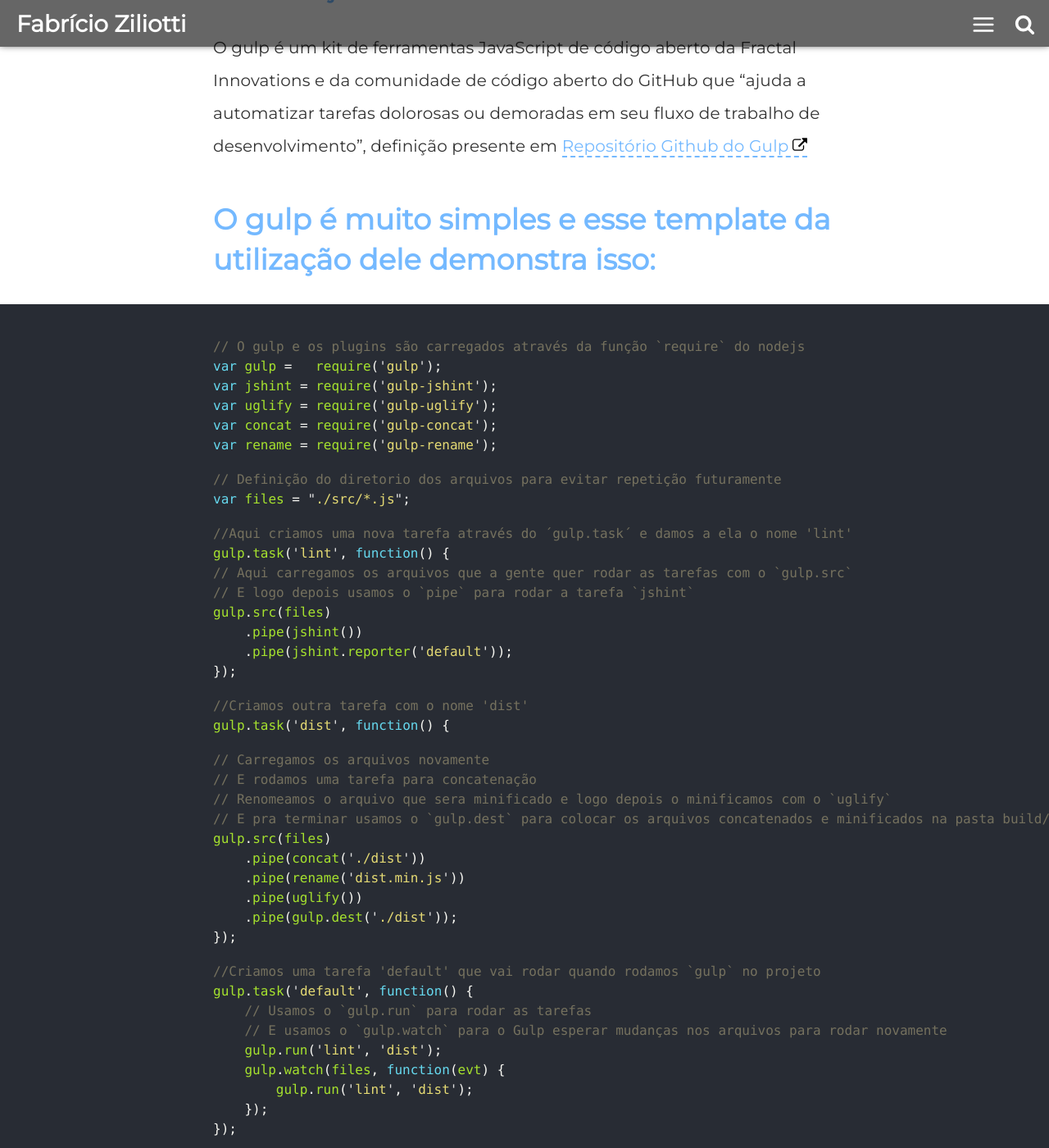
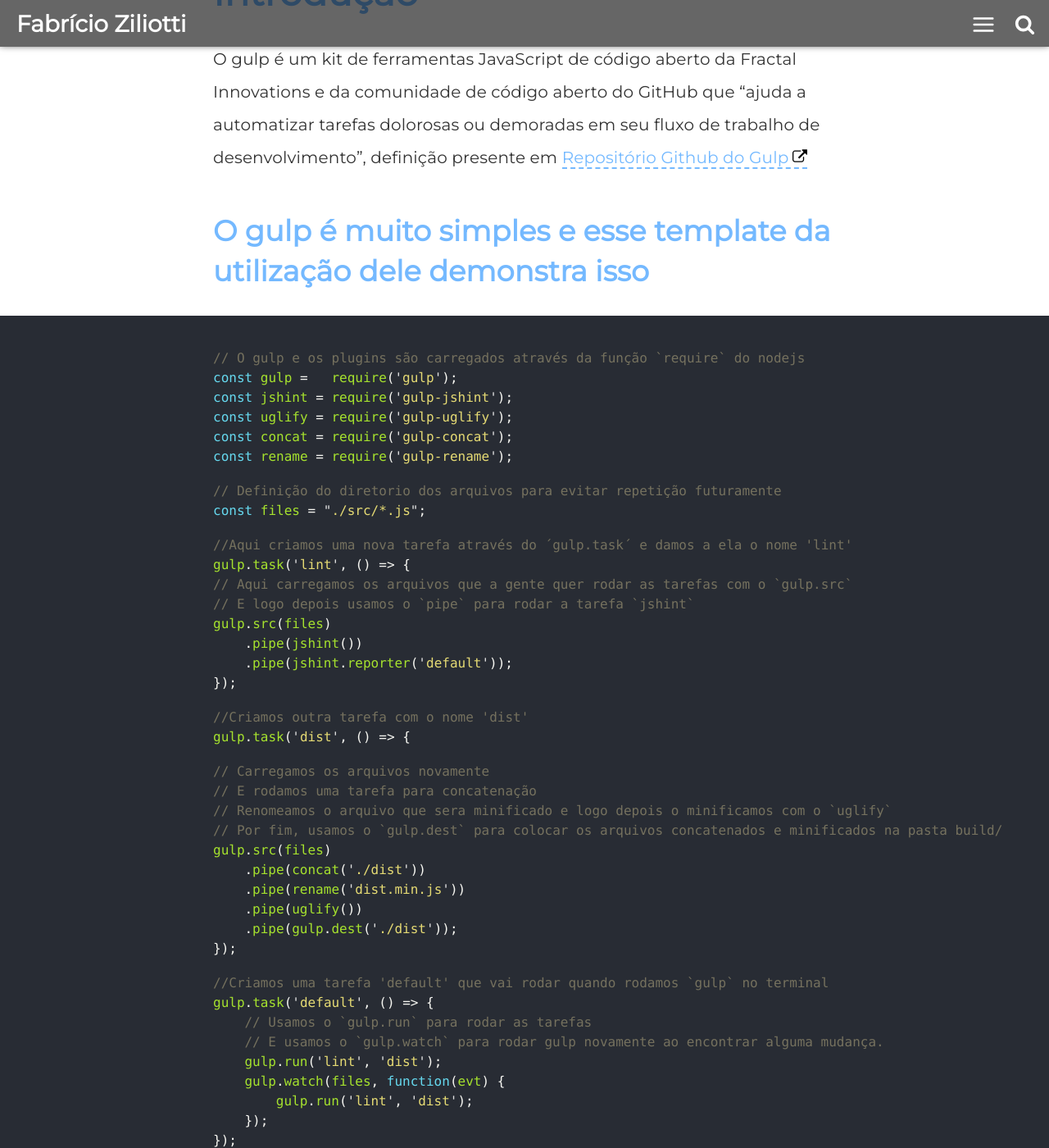
Before and after one commit to Fziliotti/oldBlog, a Jekyll site: the page built from _posts/2018-11-08-o-automatizador-gulp.md, in a window 1280 px wide and 1400 px high, scrolled down 596 px. Shown: the whole window at 82% size. Built offline with Jekyll 4.4.1, drawn with Linux system fonts in a browser that asks for light colours; comment, search, counter and statistics services are not loaded.

Commit message:
Revisando posts

````diff
--- a/_posts/2018-11-08-o-automatizador-gulp.md
+++ b/_posts/2018-11-08-o-automatizador-gulp.md
@@ -12,24 +12,26 @@ categories:
 twitter_text:
 introduction: 'O automatizador de tarefas mais simples que conheci até o momento'
 ---
-## Introdução
+
+# Introdução
+
 O gulp é um kit de ferramentas JavaScript de código aberto da Fractal Innovations e da comunidade de código aberto do GitHub que "ajuda a automatizar tarefas dolorosas ou demoradas em seu fluxo de trabalho de desenvolvimento", definição presente em [Repositório Github do Gulp](https://github.com/gulpjs/gulp)
 
+## O gulp é muito simples e esse template da utilização dele demonstra isso
 
-## O gulp é muito simples e esse template da utilização dele demonstra isso:
 ```js
 // O gulp e os plugins são carregados através da função `require` do nodejs
-var gulp =   require('gulp');
-var jshint = require('gulp-jshint');
-var uglify = require('gulp-uglify');
-var concat = require('gulp-concat');
-var rename = require('gulp-rename');
+const gulp =   require('gulp');
+const jshint = require('gulp-jshint');
+const uglify = require('gulp-uglify');
+const concat = require('gulp-concat');
+const rename = require('gulp-rename');
 
 // Definição do diretorio dos arquivos para evitar repetição futuramente
-var files = "./src/*.js";
+const files = "./src/*.js";
 
 //Aqui criamos uma nova tarefa através do ´gulp.task´ e damos a ela o nome 'lint'
-gulp.task('lint', function() {
+gulp.task('lint', () => {
 // Aqui carregamos os arquivos que a gente quer rodar as tarefas com o `gulp.src`
 // E logo depois usamos o `pipe` para rodar a tarefa `jshint`
 gulp.src(files)
@@ -38,12 +40,12 @@ gulp.src(files)
 });
 
 //Criamos outra tarefa com o nome 'dist'
-gulp.task('dist', function() {
+gulp.task('dist', () => {
 
 // Carregamos os arquivos novamente
 // E rodamos uma tarefa para concatenação
 // Renomeamos o arquivo que sera minificado e logo depois o minificamos com o `uglify`
-// E pra terminar usamos o `gulp.dest` para colocar os arquivos concatenados e minificados na pasta build/
+// Por fim, usamos o `gulp.dest` para colocar os arquivos concatenados e minificados na pasta build/
 gulp.src(files)
     .pipe(concat('./dist'))
     .pipe(rename('dist.min.js'))
@@ -51,10 +53,10 @@ gulp.src(files)
     .pipe(gulp.dest('./dist'));
 });
 
-//Criamos uma tarefa 'default' que vai rodar quando rodamos `gulp` no projeto
-gulp.task('default', function() {
+//Criamos uma tarefa 'default' que vai rodar quando rodamos `gulp` no terminal
+gulp.task('default', () => {
     // Usamos o `gulp.run` para rodar as tarefas
-    // E usamos o `gulp.watch` para o Gulp esperar mudanças nos arquivos para rodar novamente
+    // E usamos o `gulp.watch` para rodar gulp novamente ao encontrar alguma mudança.
     gulp.run('lint', 'dist');
     gulp.watch(files, function(evt) {
         gulp.run('lint', 'dist');
````
Also changed, not shown: _posts/2019-01-25-web-performance.md (+23 -0 lines).
